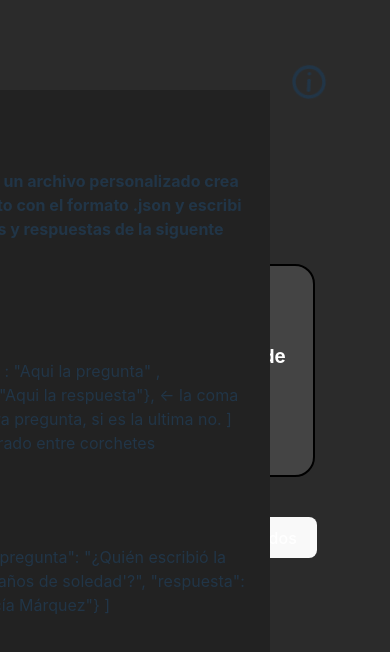
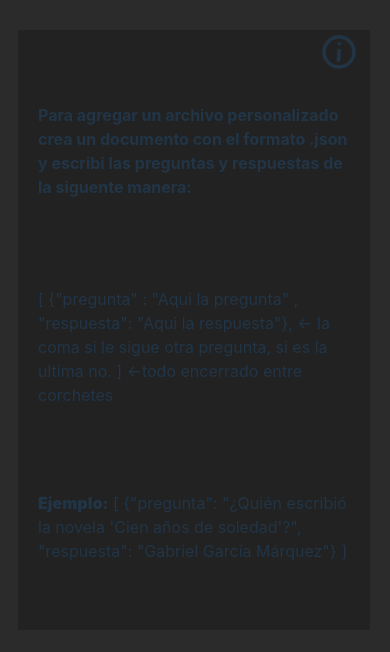
Before and after one commit to Xxavier14/FlashCards, a React (Vite) app: page / in a window 390 px wide. Both pictures are taken after a click on the icon 312 px from the left and 81 px from the top of the page. Shown: the top 652 px of the page. Built offline with nearby package versions, Linux system fonts and the light colour scheme.

Commit message:
mobile css and animation to info.jsx

```diff
--- a/src/components/info.css
+++ b/src/components/info.css
@@ -4,6 +4,7 @@
     top: 60px;
     animation: shake 2s infinite;
     cursor: pointer;
+    z-index: 1000;
 }
 
 @keyframes shake {
@@ -32,8 +33,31 @@
     display: flex;
     flex-direction: column;
     justify-content: space-evenly;
+    opacity: 0;
+    visibility: hidden;
+    transition: opacity 0.5s ease, visibility 0.5s ease;
 }
 
 .containerinfonodisplay{
     display: none;
+    opacity: 0;
 }
+
+.container-info-visible {
+    opacity: 1;
+    visibility: visible;
+  }
+
+@media (max-width: 1250px) {
+
+    .information{
+        right: 30px;
+        top: 30px;
+    }
+    .container-info{
+        right: 20px;
+        top: 30px;
+        width: 80vw;
+        z-index: 200;
+    }
+  }
--- a/src/components/info.jsx
+++ b/src/components/info.jsx
@@ -30,7 +30,7 @@ export const Information = () => {
           fill="currentColor"
         />
       </svg>
-      <div className={Info ? "container-info" : "containerinfonodisplay"}>
+      <div className={Info ? "container-info container-info-visible" : "container-info"}>
         <h4>
           Para agregar un archivo personalizado crea un documento con el formato
           .json y escribi las preguntas y respuestas de la siguente manera:
```
